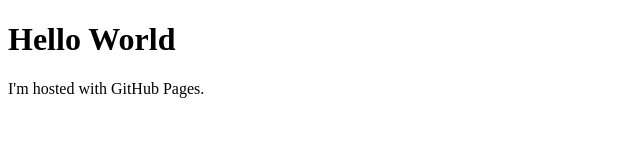
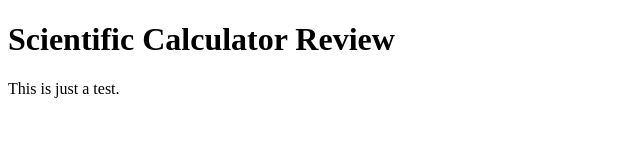
Before and after one commit to bockring/fx-calc-review, a plain HTML site: page index.html in a window 1280 px wide. Shown: the whole page, without its empty margins (0-640 px from the left). Drawn offline with Linux system fonts and the light colour scheme.

Commit message:
Update index.html

```diff
--- a/index.html
+++ b/index.html
@@ -1,7 +1,7 @@
 <!DOCTYPE html>
 <html>
 <body>
-<h1>Hello World</h1>
-<p>I'm hosted with GitHub Pages.</p>
+<h1>Scientific Calculator Review</h1>
+<p>This is just a test.</p>
 </body>
 </html>
```
